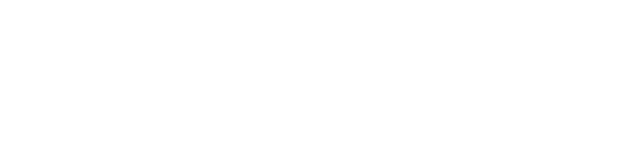
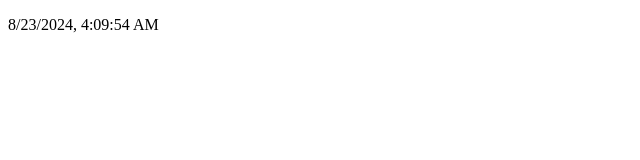
Before and after one commit to acciojob/clock-ranitchakraborty1, a website: page main.html in a window 1280 px wide. Shown: the whole page, without its empty margins (0-640 px from the left). Drawn offline with Linux system fonts and the light colour scheme.

Commit message:
created a submission

```diff
--- a/main.html
+++ b/main.html
@@ -8,6 +8,7 @@
 
 <body>
 	<!-- the entire body must be written by student -->
+	  <p id="timer"></p>
     <script type="text/javascript" src="./script.js">
 </script>
 
--- a/script.js
+++ b/script.js
@@ -1 +1,17 @@
 //your JS code here. If required.
+function updateTime() {
+    const timerElement = document.getElementById('timer');
+    const currentDateTime = new Date();
+
+    // Format the date and time
+    const formattedTime = currentDateTime.toLocaleString();
+
+    // Update the content of the timer element
+    timerElement.textContent = formattedTime;
+}
+
+// Update the time every second
+setInterval(updateTime, 1000);
+
+// Initial call to display the time immediately when the page loads
+updateTime();
```
